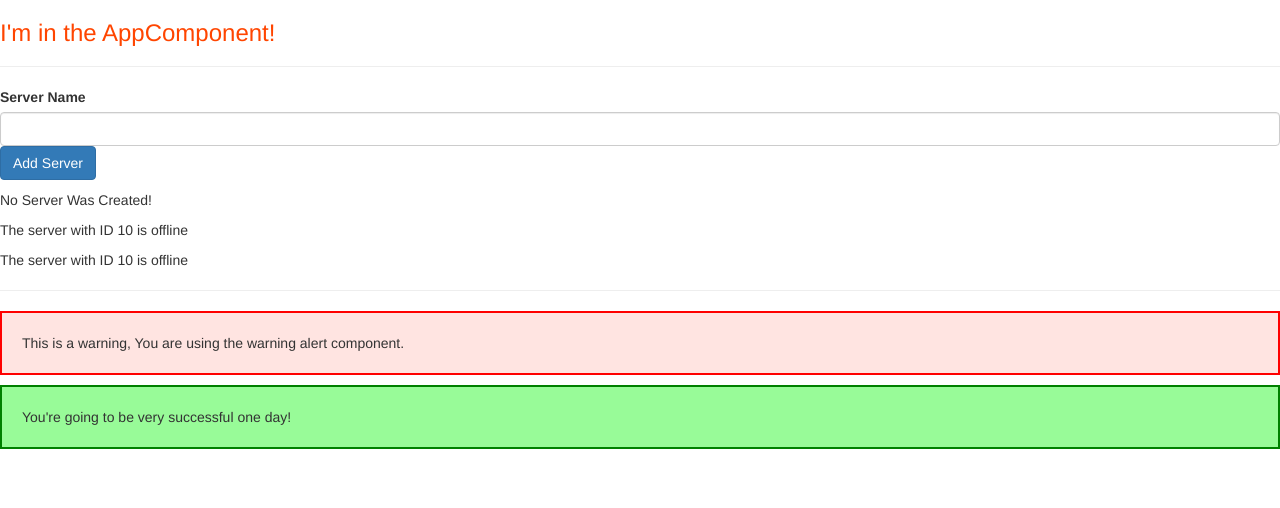
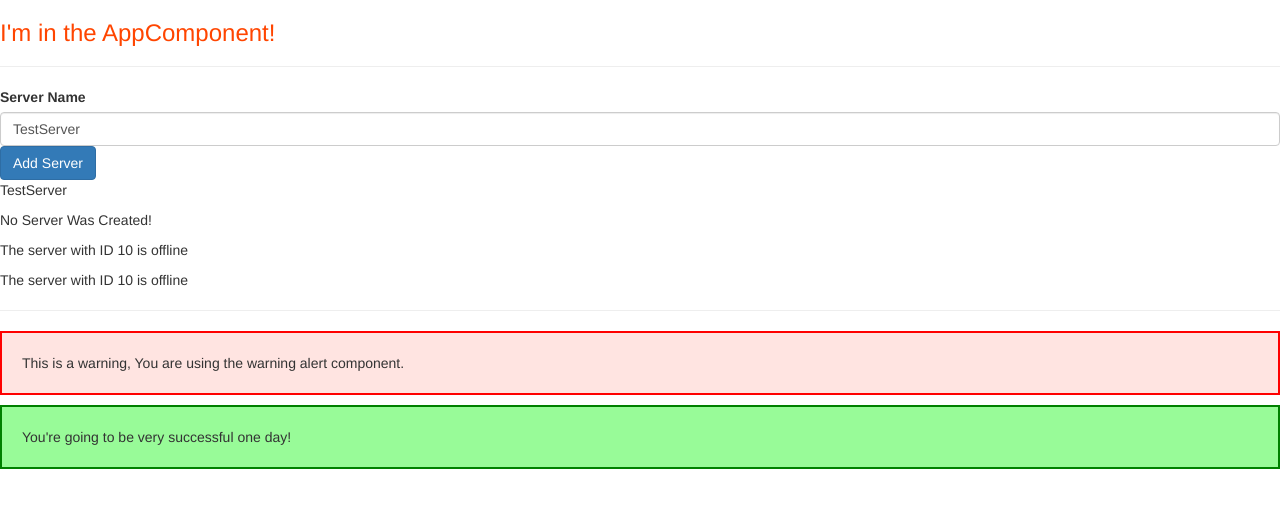
Before and after one commit to D-Coder135/First-App-Angular, an Angular app: page / in a window 1280 px wide. Shown: the top 508 px of the page. Built offline with nearby package versions, Linux system fonts and the light colour scheme.

Commit message:
add some value to the field serverName

```diff
--- a/src/app/servers/servers.component.ts
+++ b/src/app/servers/servers.component.ts
@@ -9,7 +9,7 @@ import {Component, OnInit} from '@angular/core';
 export class ServersComponent implements OnInit {
   allowNewServer = false;
   serverCreationStatus = 'No Server Was Created!';
-  serverName = '';
+  serverName = 'TestServer';
 
   constructor() {
     setTimeout(() => {
```
